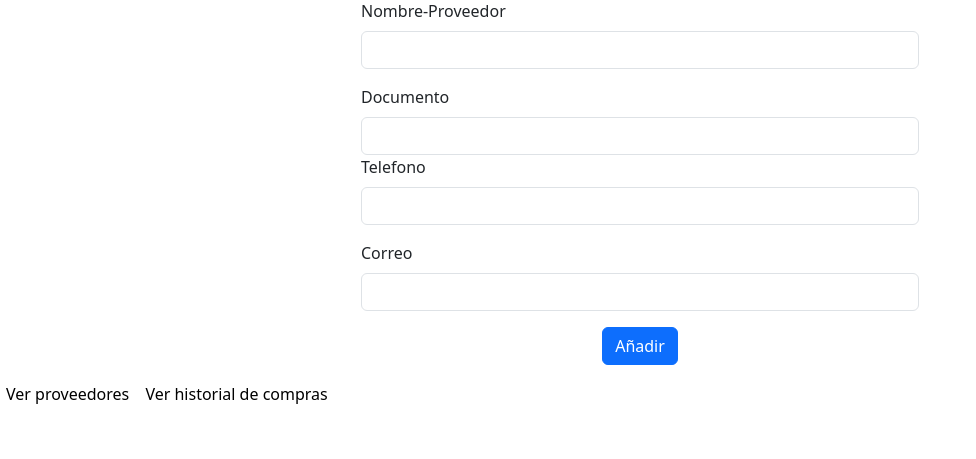
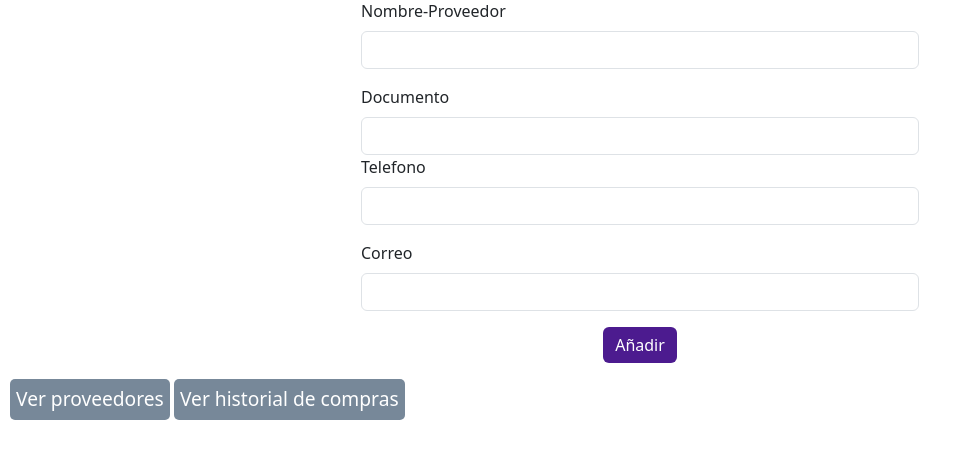
Before and after one commit to SofiaG22/Inventario, a PHP site: page /proveedores.php in a window 1280 px wide. Shown: the part 163-622 px from the top of the page, without its empty margins (0-976 px from the left). Run offline with PHP 8.4, Linux system fonts and the light colour scheme; the visitor is signed in with stand-in values (Sample User, id 1); some libraries are stand-ins or nearby versions.

Commit message:
PrimerProyecto

```diff
--- a/public/clases/administrador.php
+++ b/public/clases/administrador.php
@@ -24,7 +24,10 @@ class Administrador{
             $html="<div>";
             while($row=$result->fetch_array()){
                 $html.="<div class='mb-3'>
-                <h1 class='text-center'>Informacion Administrador</h1>
+                <h1 class='text-center' >Informacion Administrador</h1>
+                </div>";
+
+                $html.="<div class='mb-3'>
                 <h5 for='nameAdmin'>Nombre:</h5>
                 <p>{$row['nombre_admin']}</p>
                 </div>";
--- a/public/clases/compra.php
+++ b/public/clases/compra.php
@@ -28,12 +28,12 @@ class Compra{
             if($result && mysqli_num_rows($result)>0){
                 $table ="<table>";
                 $table.= "<tr class='headerFila'>";
-                $table.="<th> ID DE COMPRA </th>";
-                $table.="<th> CANTIDAD COMPRADA</th>";
-                $table.="<th> PRECIO DE PRODUCTO </th>";
-                $table.="<th> CODIGO DE PRODUCTO</th>";
-                $table.="<th> PROVEEDOR </th>";
-                $table.="<th> FECHA </th>";
+                $table.="<th> ID Compra </th>";
+                $table.="<th> Cantidad Comprada</th>";
+                $table.="<th> Precio De Producto </th>";
+                $table.="<th> Codigo De Producto</th>";
+                $table.="<th> Proveedor </th>";
+                $table.="<th> Fecha </th>";
                 $table.="</tr>";
 
                 //ARREGLO PARA PODER ITERAR SOBRE CADA UNA DE LAS COMPRAS
@@ -50,11 +50,11 @@ class Compra{
                 $table .="</table>";
                 //si son mas de 10 añade boton ver mas
                 if(mysqli_num_rows($resultTotal)> $_SESSION['filaBought']){
-                    $table .="<form method='post'><button type='submit' name='showMoreBought'>Cargar Más</button> </form>";
+                    $table .="<form method='post'><button type='submit' class='btn btn-primary mx-auto d-block' name='showMoreBought'>Cargar Más</button> </form>";
                 }
                 //si son mas de 20 añade boton ver menos
                 if($_SESSION['filaBought']>=20){
-                    $table .="<form method='post'><button type='submit' name='showLessBought'>Cargar Menos</button> </form>";
+                    $table .="<form method='post'><button type='submit' class='btn btn-primary mx-auto d-block' name='showLessBought'>Cargar Menos</button> </form>";
                 }
                 echo $table;
             }
--- a/public/productos.php
+++ b/public/productos.php
@@ -42,7 +42,7 @@ $_SESSION['filaBought']=10;
             <select class="form-control" id="providerId" name="providerId"></select>
         </div>
 
-        <button type="submit" class="btn btn-primary mx-auto d-block" name="submitProduct">Añadir</button>
+        <button type="submit" class="btn btn-primary mx-auto d-block border-0" style="background-color: #4C1B8F;" name="submitProduct">Añadir</button>
             </form>
         </div>
     </div>
@@ -51,7 +51,7 @@ $_SESSION['filaBought']=10;
 </form>
 <form action="" method="post">
 
-    <button type="submit"  class="EditDeleteProduct" value="Ver productos" name ="showProducts"> ver y editar productos</button>
+    <button type="submit"  class="EditDeleteProduct" value="Ver productos" name ="showProducts"> Ver y editar productos</button>
 </form>
 
 <?php
--- a/public/proveedores.php
+++ b/public/proveedores.php
@@ -28,13 +28,13 @@ $_SESSION['filaSell']=10;
 
         </div>
 
-        <button type="submit" class="btn btn-primary mx-auto d-block" name="submitProveedor" >Añadir</button>
+        <button type="submit" class="btn btn-primary mx-auto d-block border-0" style="background-color: #4C1B8F;" name="submitProveedor" >Añadir</button>
     </form>
 </div>
 
 <form action="" method="post">
-   <button type="input" name="showProviders">Ver proveedores</button>
-   <button type="input" name="showBoughts">Ver historial de compras</button>
+   <button type="input" class="showProviders" name="showProviders">Ver proveedores</button>
+   <button type="input" class="showHistorialBought" name="showBoughts">Ver historial de compras</button>
 
 </form>
 
--- a/public/style/style.css
+++ b/public/style/style.css
@@ -16,10 +16,14 @@ button{
 .deleteAccount{
     background-color: rgb(255, 0, 0);
     color:white;
+    border: 0px;
+    border-radius: 5px;
+    margin-left: 10px;
 }
 .headerFila{
-    background-color: rgb(49, 138, 228);
+    background-color: lightslategray;
     color: white;
+    font-size: 110%;
 }
 .fila:nth-child(odd){
     background-color:rgb(237, 231, 231);
@@ -28,7 +32,6 @@ table{
     border-collapse: collapse;
     width: 80%;
     margin-left: 7%;
-
 }
 th{
     border: 1px solid lightgrey;
@@ -50,5 +53,28 @@ th{
     font-size: 150%;
 }
 .EditDeleteProduct{
-    background-color: dodgerblue !important;
+    background-color: lightslategray;
+    color: white;
+    font-size: 120%;
+    padding: 6px;
+    border: 0px;
+    border-radius: 5px;
+    margin-left: 10px;
 }
+.showHistorialBought{
+    background-color: lightslategray;
+    color: white;
+    font-size: 120%;
+    padding: 6px;
+    border: 0px;
+    border-radius: 5px;
+}
+.showProviders{
+    background-color: lightslategray;
+    color: white;
+    font-size: 120%;
+    padding: 6px;
+    border: 0px;
+    border-radius: 5px;
+    margin-left: 10px;
+}
```
